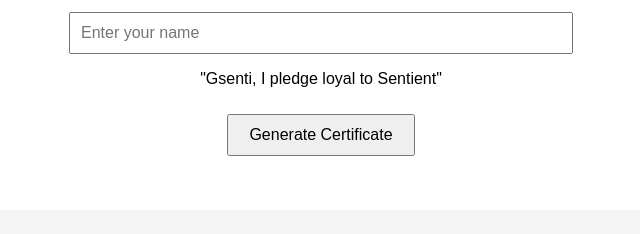
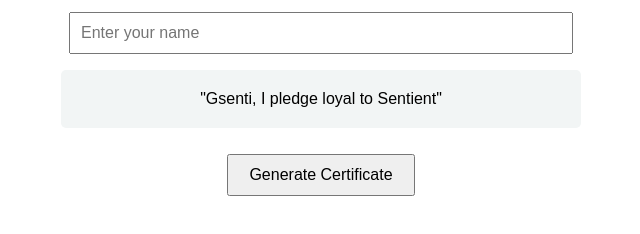
Before and after one commit to shhuubbhh/Certis, a website: page public/index.html in a window 1280 px wide. Shown: the part 146-380 px from the top of the page, without its empty margins (319-959 px from the left). Drawn offline with Linux system fonts and the light colour scheme.

Commit message:
Update style.css

```diff
--- a/public/style.css
+++ b/public/style.css
@@ -13,11 +13,13 @@ body {
   padding: 30px;
   border-radius: 8px;
 }
+
 input {
   padding: 10px;
   width: 80%;
   font-size: 16px;
 }
+
 button {
   padding: 10px 20px;
   font-size: 16px;
@@ -28,3 +30,10 @@ button {
   margin-top: 20px;
   max-width: 100%;
 }
+#pledge{
+  padding: 20px;
+  margin-left: 40px;
+  width: 480px;
+  background-color: rgb(242, 245, 245);
+  border-radius: 5px;
+}
```
